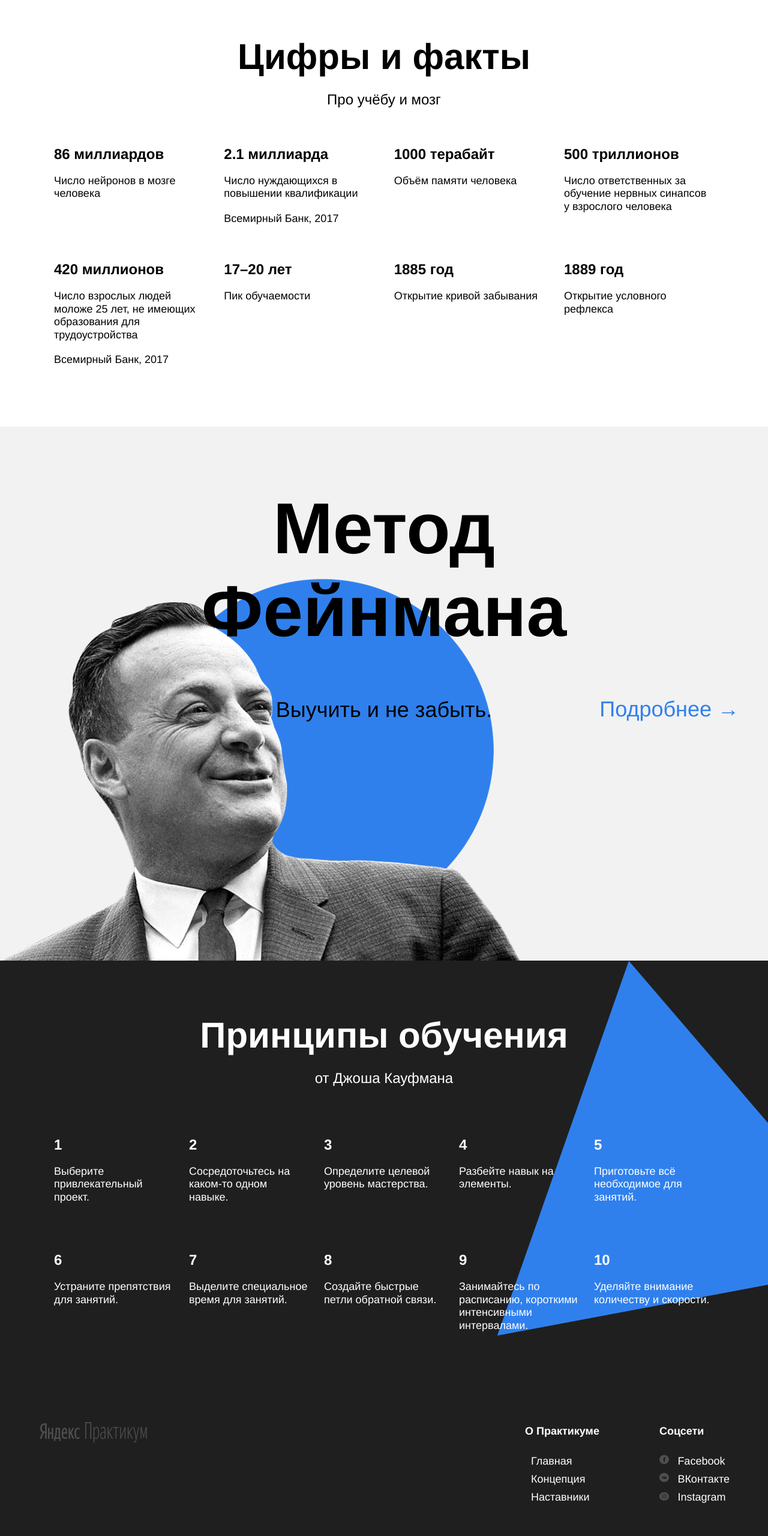
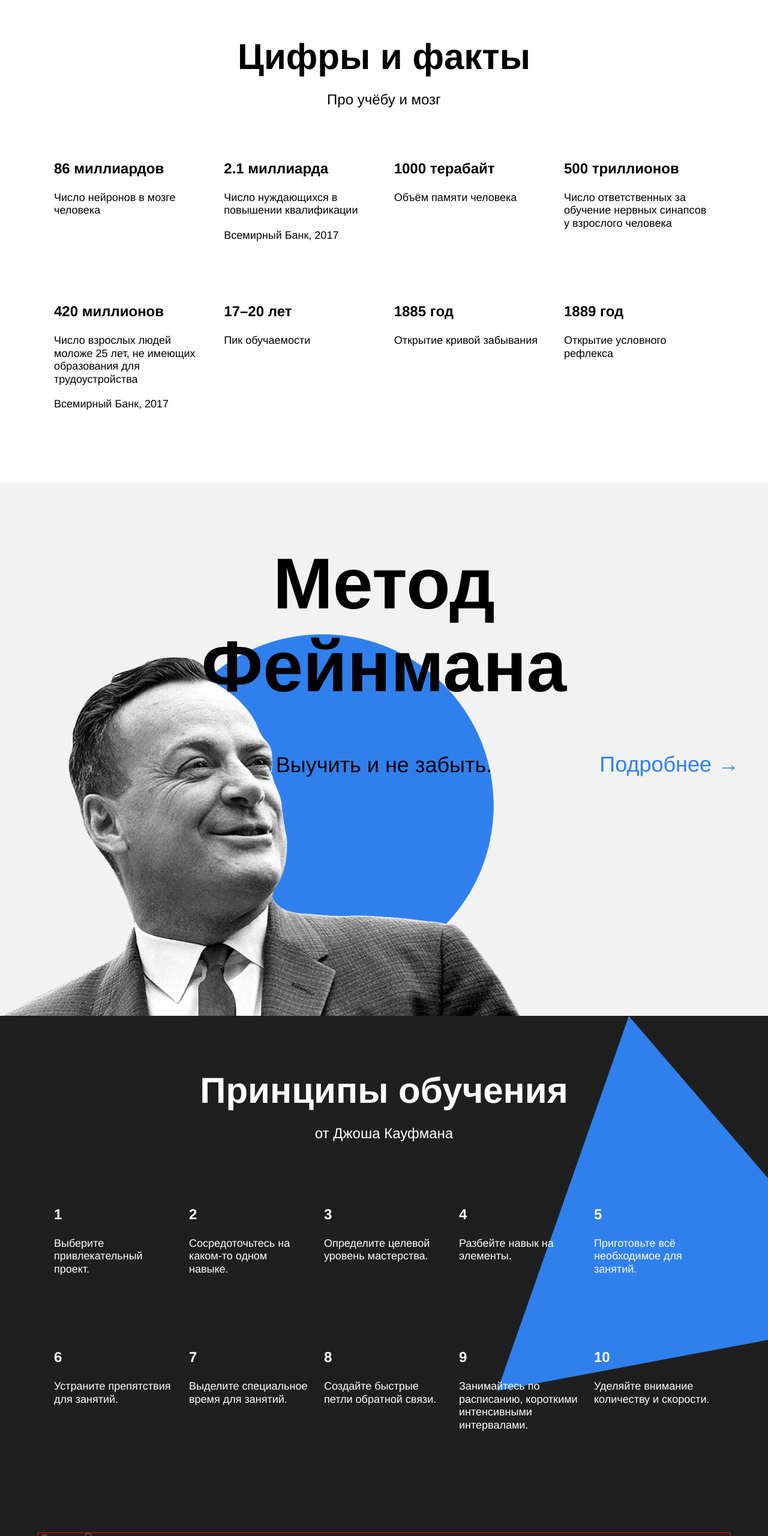
Before and after one commit to Ambler22/how-to-learn, a plain HTML site: page index.html in a window 1280 px wide. Shown: the part 1296-3856 px from the top of the page at 60% size. Drawn offline with Linux system fonts and the light colour scheme.

Commit message:
исправил ошибки

```diff
--- a/index.html
+++ b/index.html
@@ -12,7 +12,7 @@
     <header class="header">
         <img class="logo logo_place_header" src="./images/logo_place_header.svg" alt="Логотип Яндекс">
       <h1 class="header__title">Научиться учиться</h1>
-      <p class="header__subtitle">Какие современные и эффективные подходы к обучению вы можете использовать в своей жизни? <a href="#" class="header_subtitle_link">Узнать→</a></p>
+      <p class="header__subtitle">Какие современные и эффективные подходы к обучению вы можете использовать в своей жизни? <a href="#" class="header__link">Узнать→</a></p>
       <div class="header__main-illustration">
       </div>
       <div class="header__square-pic"></div>
@@ -24,102 +24,102 @@
           <h2 class="two-columns__brief">Главные проблемы в обучении</h2>
           <div class="two-columns__main-text">
             <p class="two-columns__paragraph">Ни в школе, ни в институте нас не учат тому, как правильно изучать материал. Мы готовимся к экзаменам и учим билеты. Мы тренируемся решать однообразные задачи, чтобы лучше сдать тест, но часто в итоге это не дает нам реального знания. Зубрежка быстро выветривается и не приносит пользы.</p>
-            <p class="two-columns__paragraph"><span class="two-columns__span_accent"> Вывод: </span> учиться тоже нужно уметь, но почему-то этому мало где учат. Что с этим делать?</p>
+            <p class="two-columns__paragraph"><span class="two-columns__span-accent"> Вывод: </span> учиться тоже нужно уметь, но почему-то этому мало где учат. Что с этим делать?</p>
             <p class="two-columns__paragraph">Конкретные техники и упражнения помогают изменить подход к обучению, сделать его эффективным и захватывающим. Эти же техники применяются на примере обучения в Практикуме.</p>
           </div>
         </div>
       </section>
 
       <section class="digits">
-        <h3 class="section-title">Цифры и факты</h3>
+        <h2 class="section-title">Цифры и факты</h2>
         <p class="section-subtitle">Про учёбу и мозг</p>
         <ul class="table">
           <li class="table__cell">
-            <h4 class="table__heading">86 миллиардов</h4>
+            <h3 class="table__heading">86 миллиардов</h3>
             <p class="table__text">Число нейронов в мозге человека</p>
           </li>
           <li class="table__cell">
-            <h4 class="table__heading">2.1 миллиарда</h4>
+            <h3 class="table__heading">2.1 миллиарда</h3>
             <p class="table__text">Число нуждающихся в повышении квалификации</p>
             <p class="table__text">Всемирный Банк, 2017</p>
           </li>
           <li class="table__cell">
-            <h4 class="table__heading">1000 терабайт</h4>
+            <h3 class="table__heading">1000 терабайт</h3>
             <p class="table__text">Объём памяти человека</p>
           </li>
           <li class="table__cell">
-            <h4 class="table__heading">500 триллионов</h4>
+            <h3 class="table__heading">500 триллионов</h3>
             <p class="table__text">Число ответственных за обучение нервных синапсов у взрослого человека</p>
           </li>
           <li class="table__cell">
-            <h4 class="table__heading">420 миллионов</h4>
+            <h3 class="table__heading">420 миллионов</h3>
             <p class="table__text">Число взрослых людей моложе 25 лет, не имеющих образования для трудоустройства</p>
             <p class="table__text">Всемирный Банк, 2017</p>
           </li>
           <li class="table__cell">
-            <h4 class="table__heading">17–20 лет</h4>
+            <h3 class="table__heading">17–20 лет</h3>
             <p class="table__text">Пик обучаемости</p>
           </li>
           <li class="table__cell">
-            <h4 class="table__heading">1885 год</h4>
+            <h3 class="table__heading">1885 год</h3>
             <p class="table__text">Открытие кривой забывания</p>
           </li>
           <li class="table__cell">
-            <h4 class="table__heading">1889 год</h4>
+            <h3 class="table__heading">1889 год</h3>
             <p class="table__text">Открытие условного рефлекса</p>
           </li>
         </ul>
       </section>
 
       <section class="feynman">
-        <h5 class="feynman__title">Метод Фейнмана</h5>
+        <h2 class="feynman__title">Метод Фейнмана</h2>
         <p class="feynman__subtitle">Выучить и не забыть.</p>
         <a href="#" class="feynman__link">Подробнее →</a>
-        <div class="feynman-image"></div>
+        <div class="feynman__image"></div>
       </section>
 
       <section class="kaufman">
-        <h3 class="section-title section-title_theme_dark">Принципы обучения</h3>
+        <h2 class="section-title section-title_theme_dark">Принципы обучения</h2>
         <p class="section-subtitle section-subtitle_theme_dark">от Джоша Кауфмана</p>
         <ul class="table">
           <li class="table__cell table__cell_theme_dark">
-            <h4 class="table__heading">1</h4>
+            <h3 class="table__heading">1</h3>
             <p class="table__text">Выберите привлекательный проект.</p>
           </li>
           <li class="table__cell table__cell_theme_dark">
-            <h4 class="table__heading">2</h4>
+            <h3 class="table__heading">2</h3>
             <p class="table__text">Сосредоточьтесь на каком-то одном навыке.</p>
           </li>
           <li class="table__cell table__cell_theme_dark">
-            <h4 class="table__heading">3</h4>
+            <h3 class="table__heading">3</h3>
             <p class="table__text">Определите целевой уровень мастерства.</p>
           </li>
           <li class="table__cell table__cell_theme_dark">
-            <h4 class="table__heading">4</h4>
+            <h3 class="table__heading">4</h3>
             <p class="table__text">Разбейте навык на элементы.</p>
           </li>
           <li class="table__cell table__cell_theme_dark">
-            <h4 class="table__heading">5</h4>
+            <h3 class="table__heading">5</h3>
             <p class="table__text">Приготовьте всё необходимое для занятий.</p>
           </li>
           <li class="table__cell table__cell_theme_dark">
-            <h4 class="table__heading">6</h4>
+            <h3 class="table__heading">6</h3>
             <p class="table__text">Устраните препятствия для занятий.</p>
           </li>
           <li class="table__cell table__cell_theme_dark">
-            <h4 class="table__heading">7</h4>
+            <h3 class="table__heading">7</h3>
             <p class="table__text">Выделите специальное время для занятий.</p>
           </li>
           <li class="table__cell table__cell_theme_dark">
-            <h4 class="table__heading">8</h4>
+            <h3 class="table__heading">8</h3>
             <p class="table__text">Создайте быстрые петли обратной связи.</p>
           </li>
           <li class="table__cell table__cell_theme_dark">
-            <h4 class="table__heading">9</h4>
+            <h3 class="table__heading">9</h3>
             <p class="table__text">Занимайтесь по расписанию, короткими интенсивными интервалами.</p>
           </li>
           <li class="table__cell table__cell_theme_dark ">
-            <h4 class="table__heading">10</h4>
+            <h3 class="table__heading">10</h3>
             <p class="table__text">Уделяйте внимание количеству и скорости.</p>
           </li>
         </ul>
@@ -129,34 +129,31 @@
     </main>
     <footer class="footer">
       <div class="footer__columns">
-        <div class="footer__column_content_copyright">
+        <div class="footer__column footer__column_content_copyright">
             <img class="logo logo_place_footer" src="images/logo_place_footer.svg" alt="Логотип Яндекс">
-          <p class="footer__author"> &copy 2021. Дроздов Роман</p>
+          <p class="footer__author"> &copy; 2021. Дроздов Роман</p>
         </div>
         <div class="footer__column footer__column_content_info">
           <h5 class="footer__column-heading">О Практикуме</h5>
-          <ul class="footer__column-links">
+          <nav class="footer__column-links">
             <li><a href="#" class="footer__column-link">Главная</a></li>
             <li><a href="#" class="footer__column-link">Концепция</a></li>
             <li><a href="#" class="footer__column-link">Наставники</a></li>
-             </ul>
-         </div>
+          </nav>
+        </div>
         <div class="footer__column footer__column_content_social">
           <h6 class="footer__column-heading">Соцсети</h6>
-          <ul class="footer__column-links">
+          <nav class="footer__column-links">
             <li>
-              <a href ="#" class="footer__social-icon"><img src="./images/facebook_color_white.svg" alt="Логотип Facebook"></a>
-              <a href="#" class="footer__column-link">Facebook</a>
+              <a href ="#" class="footer__column-link"><img src="./images/facebook_color_white.svg" alt="Логотип Facebook" class="footer__social-icon">Facebook</a>
             </li>
             <li>
-              <a href ="#" class="footer__social-icon"><img src="./images/vk_color_white.svg" alt="Логотип ВКонтакте"></a>
-              <a href="#" class="footer__column-link">ВКонтакте</a>
+              <a href ="#" class="footer__column-link"><img src="./images/vk_color_white.svg" alt="Логотип ВКонтакте" class="footer__social-icon">ВКонтакте</a>
             </li>
             <li>
-              <a href ="#" class="footer__social-icon"><img src="./images/instagram_color_white.svg" alt="Логотип Instagram"></a>
-              <a href="#" class="footer__column-link">Instagram</a>
+              <a href ="#" class="footer__column-link"><img src="./images/instagram_color_white.svg" alt="Логотип Instagram" class="footer__social-icon">Instagram</a>
             </li>
-          </ul>
+          </nav>
         </div>
       </div>
     </footer>
--- a/styles/style.css
+++ b/styles/style.css
@@ -57,7 +57,7 @@
   z-index: 2;
 }
 
-.header_subtitle_link {
+.header__link {
   text-decoration: none;
   color: #2f80ed;
   z-index: 2;
@@ -67,8 +67,8 @@
   width: 765px;
   height: 608px;
   position: absolute;
-  right: 0px;
-  bottom: 0px;
+  right: 0;
+  bottom: 0;
   z-index: 1;
   background-image: url(../images/header-image.png);
   background-size: cover;
@@ -127,11 +127,11 @@
   font-weight: normal;
 }
 
-p:last-of-type {
+.two-columns__paragraph:last-of-type {
   margin-bottom: 0;
 }
 
-.two-columns__span_accent {
+.two-columns__span-accent {
   line-height: 34px;
   font-size: 24px;
   font-weight: bold;
@@ -184,16 +184,12 @@ p:last-of-type {
 }
 
 .table__heading {
-padding: 0;
-margin: 0;
 line-height: 1.15;
 font-size: 24px;
 font-weight: bold;
 }
 
 .table__text {
-padding: 0;
-margin: 0;
 margin-top: 20px;
 line-height: 1.2;
 font-size: 18px;
@@ -201,7 +197,7 @@ font-weight: normal;
 }
 
 .feynman {
-  height: 790px;
+  min-height: 790px;
   display: flex;
   flex-direction: column;
   align-items: center;
@@ -242,7 +238,7 @@ font-weight: normal;
     text-decoration: none;
 }
 
-.feynman-image {
+.feynman__image {
   position: absolute;
   bottom: 0px;
   left: 0px;
@@ -265,16 +261,15 @@ font-weight: normal;
   align-items: center;
   text-align: center;
   background-color: #1f1f1f;
+  z-index: 1;
 }
 
 .section-title_theme_dark {
   color: white;
-  z-index: 4;
 }
 
 .section-subtitle_theme_dark {
   color: white;
-  z-index: 3;
 }
 
 /* и элемента с модификатором вида ключ-значение */
@@ -283,7 +278,6 @@ font-weight: normal;
   color: white;
   margin-right: 0;
   margin-top: 80px;
-  z-index: 2;
 }
 
 .kaufman__triangle {
@@ -294,7 +288,7 @@ font-weight: normal;
   height: 877px;
   background-image: url(../images/kaufman-triangle.svg);
   background-size: contain;
-  z-index: 0;
+  z-index: -1;
 }
 
 .footer {
@@ -305,6 +299,7 @@ font-weight: normal;
   padding-top: 60px;
   padding-bottom: 40px;
   background-color: #1f1f1f;
+  box-sizing: border-box;
 }
 
 .footer__columns {
@@ -312,6 +307,7 @@ font-weight: normal;
   position: relative;
   justify-content: space-between;
   width: 90%;
+  border: 1px solid red;
 }
 
 .logo_place_footer {
@@ -326,19 +322,19 @@ font-weight: normal;
 
 .footer__column_content_copyright {
   display: flex;
+  justify-content: space-between;
   position: relative;
   flex-basis: 711px;
 }
 
 .footer__author {
-  margin: 0;
+  border: 1px solid red;
+  margin-top: 18px;
+  margin-bottom: 18px;
   padding: 0;
   line-height: 25px;
   font-size: 18px;
   font-weight: normal;
-  position: absolute;
-  bottom: 18px;
-  left: 0px;
   color: white;
 }
 
@@ -373,7 +369,6 @@ font-weight: normal;
 }
 
 .footer__column-link {
-  margin-left: 10px;
   line-height: 30px;
   font-size: 18px;
   font-weight: normal;
@@ -383,7 +378,7 @@ font-weight: normal;
 }
 
 .footer__social-icon {
-  margin: 0;
+  margin-right: 10px;
   padding: 0;
   width: 16px;
   height: 16px;
```
Also changed, not shown: 1 other file.
